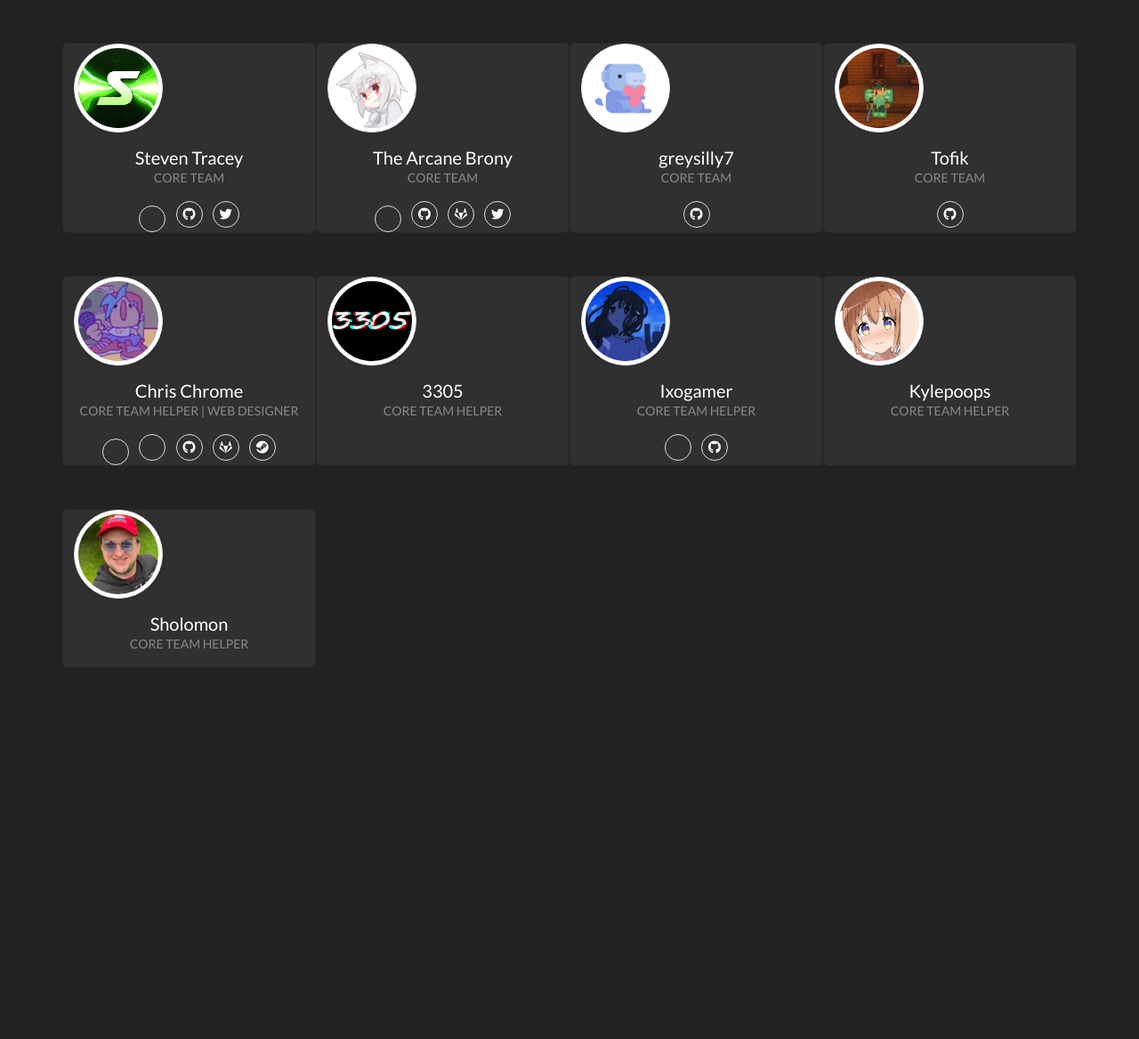
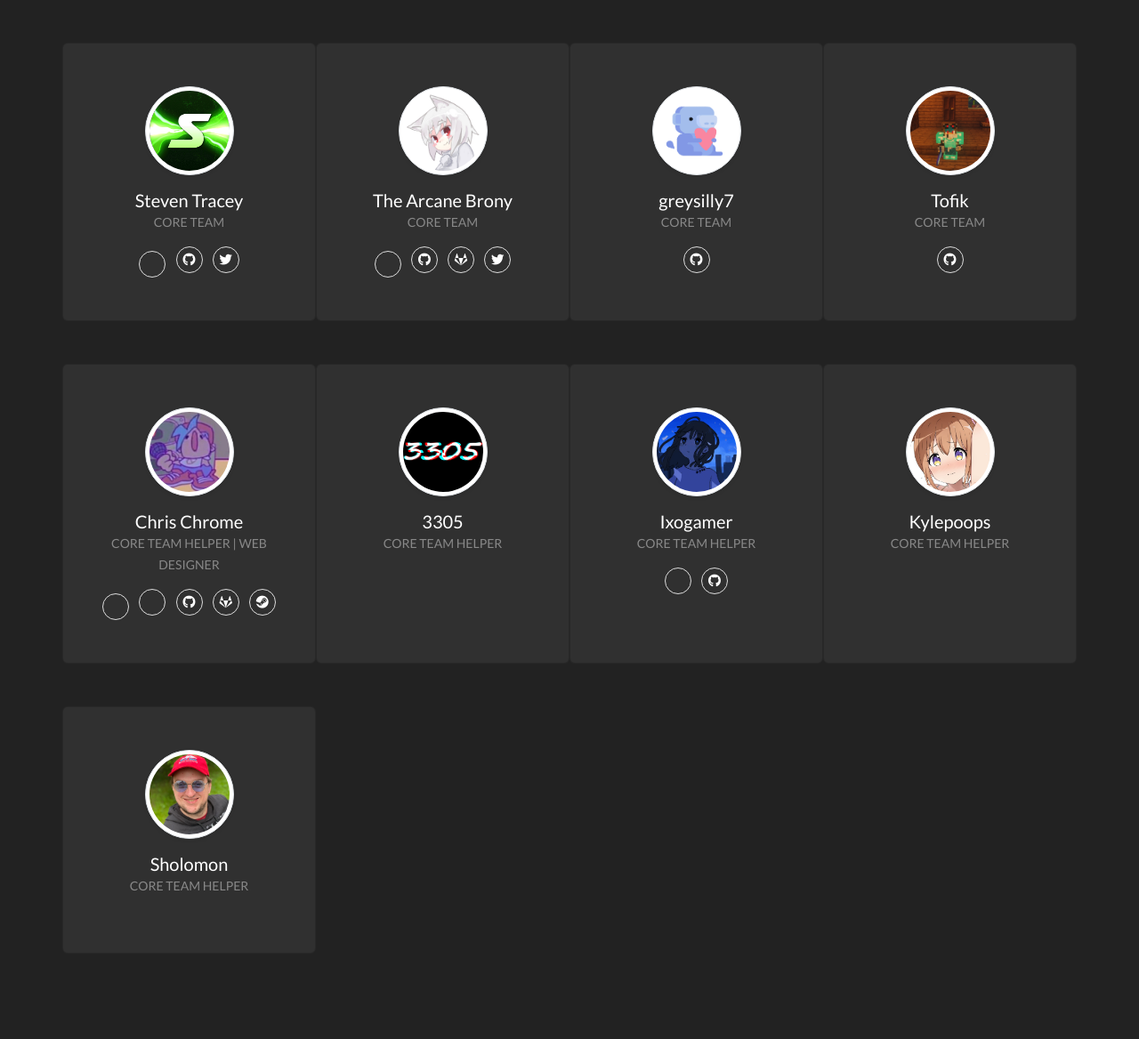
Before and after one commit to Pancaksee/test, a PHP site: page /team in a window 1280 px wide. Shown: the part 74-1242 px from the top of the page at 89% size. Before the commit the page ends 824 px from the top, so only its background shows below. Run offline with PHP 8.4, Linux system fonts and the light colour scheme; data that the repository does not hold is empty.

Commit message:
More styling updates, god help us all

```diff
--- a/team/index.php
+++ b/team/index.php
@@ -18,8 +18,7 @@
       text-align: center;
     } */
     a:link {
-      text-decoration: none;
-      2
+      text-decoration: none;2
     }
 
     a:visited {
@@ -46,7 +45,7 @@
       <div class="row text-center">
         <!-- Team item-->
         <div class="col-xl-3 card text-white bg-dark mb-3 col-sm-6 mb-5">
-          <img src="/assets/img/team/nevetS.gif" alt="" width="100" class="img-fluid rounded-circle mb-3 img-thumbnail shadow-sm">
+          <div class="py-5 px-4"><img src="/assets/img/team/nevetS.gif" alt="" width="100" class="img-fluid rounded-circle mb-3 img-thumbnail shadow-sm">
             <h5 class="mb-0"> Steven Tracey </h5><span class="small text-uppercase text-muted">Core Team</span>
             <ul class="social mb-0 list-inline mt-3">
               <li class="list-inline-item"><a href="http://nevets.tech/" class="social-link"><i style="color: #FFF;" class="far fa-browser"></i></a></li>
@@ -54,11 +53,12 @@
               <li class="list-inline-item"><a href="https://twitter.com/StevenTracey17" class="social-link"><i style="color: #FFF;" class="fab fa-twitter"></i></i></a></li>
             </ul>
           </div>
+        </div>
         <!-- End-->
 
         <!-- Team item-->
         <div class="col-xl-3 card text-white bg-dark mb-3 col-sm-6 mb-5">
-          <img src="/assets/img/team/TheArcaneBrony.png" alt="" width="100" class="img-fluid rounded-circle mb-3 img-thumbnail shadow-sm">
+          <div class="py-5 px-4"><img src="/assets/img/team/TheArcaneBrony.png" alt="" width="100" class="img-fluid rounded-circle mb-3 img-thumbnail shadow-sm">
             <h5 class="mb-0">The Arcane Brony</h5><span class="small text-uppercase text-muted">Core Team</span>
             <ul class="social mb-0 list-inline mt-3">
               <li class="list-inline-item"><a href="https://thearcanebrony.net/" class="social-link"><i style="color: #FFF;" class="far fa-browser"></i></a></li>
@@ -67,31 +67,34 @@
               <li class="list-inline-item"><a href="https://twitter.com/TheArcaneBrony" class="social-link"><i style="color: #FFF;" class="fab fa-twitter"></i></i></a></li>
             </ul>
           </div>
+        </div>
         <!-- End-->
 
         <!-- Team item-->
         <div class="col-xl-3 card text-white bg-dark mb-3 col-sm-6 mb-5">
-          <img src="/assets/img/team/greysilly.png" alt="" width="100" class="img-fluid rounded-circle mb-3 img-thumbnail shadow-sm">
+          <div class="py-5 px-4"><img src="/assets/img/team/greysilly.png" alt="" width="100" class="img-fluid rounded-circle mb-3 img-thumbnail shadow-sm">
             <h5 class="mb-0">greysilly7</h5><span class="small text-uppercase text-muted">Core Team</span>
             <ul class="social mb-0 list-inline mt-3">
               <li class="list-inline-item"><a href="https://github.com/greysilly7" class="social-link"><i style="color: #FFF;" class="fab fa-github"></i></a></li>
             </ul>
           </div>
+        </div>
         <!-- End-->
 
         <!-- Team item-->
         <div class="col-xl-3 card text-white bg-dark mb-3 col-sm-6 mb-5">
-          <img src="/assets/img/team/tofik.png" alt="" width="100" class="img-fluid rounded-circle mb-3 img-thumbnail shadow-sm">
+          <div class="py-5 px-4"><img src="/assets/img/team/tofik.png" alt="" width="100" class="img-fluid rounded-circle mb-3 img-thumbnail shadow-sm">
             <h5 class="mb-0">Tofik</h5><span class="small text-uppercase text-muted">Core Team</span>
             <ul class="social mb-0 list-inline mt-3">
               <li class="list-inline-item"><a href="https://github.com/Toffikk" class="social-link"><i style="color: #FFF;" class="fab fa-github"></i></a></li>
             </ul>
           </div>
+        </div>
         <!-- End-->
         <br>
         <!-- Team item-->
         <div class="col-xl-3 card text-white bg-dark mb-3 col-sm-6 mb-5">
-          <img src="/assets/img/team/ChrisChrome.png" alt="" width="100" class="img-fluid rounded-circle mb-3 img-thumbnail shadow-sm">
+          <div class="py-5 px-4"><img src="/assets/img/team/ChrisChrome.png" alt="" width="100" class="img-fluid rounded-circle mb-3 img-thumbnail shadow-sm">
             <h5 class="mb-0">Chris Chrome</h5><span class="small text-uppercase text-muted">Core Team Helper | Web Designer</span>
             <ul class="social mb-0 list-inline mt-3">
               <li class="list-inline-item"><a href="https://chrischromeyt.com/" class="social-link"><i style="color: #FFF;" class="far fa-browser"></i></a></li>
@@ -101,46 +104,51 @@
               <li class="list-inline-item"><a href="https://steamcommunity.com/id/ChrisChrome/" class="social-link"><i style="color: #FFF;" class="fab fa-steam"></i></a></li>
             </ul>
           </div>
+        </div>
         <!-- End-->
 
         <!-- Team item-->
         <div class="col-xl-3 card text-white bg-dark mb-3 col-sm-6 mb-5">
-          <img src="/assets/img/team/3305.png" alt="" width="100" class="img-fluid rounded-circle mb-3 img-thumbnail shadow-sm">
+          <div class="py-5 px-4"><img src="/assets/img/team/3305.png" alt="" width="100" class="img-fluid rounded-circle mb-3 img-thumbnail shadow-sm">
             <h5 class="mb-0">3305</h5><span class="small text-uppercase text-muted">Core Team Helper</span>
             <ul class="social mb-0 list-inline mt-3">
               <!-- 3305, if you're reading this, DM me some stuff to put here lol -->
             </ul>
           </div>
+        </div>
         <!-- End-->
 
         <!-- Team item-->
         <div class="col-xl-3 card text-white bg-dark mb-3 col-sm-6 mb-5">
-          <img src="/assets/img/team/Ixogamer.gif" alt="" width="100" class="img-fluid rounded-circle mb-3 img-thumbnail shadow-sm">
+          <div class="py-5 px-4"><img src="/assets/img/team/Ixogamer.gif" alt="" width="100" class="img-fluid rounded-circle mb-3 img-thumbnail shadow-sm">
             <h5 class="mb-0">Ixogamer</h5><span class="small text-uppercase text-muted">Core Team Helper</span>
             <ul class="social mb-0 list-inline mt-3">
               <li class="list-inline-item"><a href="https://twitter.com/Ixogamer_" class="social-link"><i style="color: #FFF;" class="fa fa-twitter"></i></a></li>
               <li class="list-inline-item"><a href="https://github.com/Ixogamer" class="social-link"><i style="color: #FFF;" class="fab fa-github"></i></a></li>
             </ul>
           </div>
+        </div>
         <!-- End-->
 
         <!-- Team item-->
         <div class="col-xl-3 card text-white bg-dark mb-3 col-sm-6 mb-5">
-          <img src="/assets/img/team/kylepoops.png" alt="" width="100" class="img-fluid rounded-circle mb-3 img-thumbnail shadow-sm">
+          <div class="py-5 px-4"><img src="/assets/img/team/kylepoops.png" alt="" width="100" class="img-fluid rounded-circle mb-3 img-thumbnail shadow-sm">
             <h5 class="mb-0">Kylepoops</h5><span class="small text-uppercase text-muted">Core Team Helper</span>
             <ul class="social mb-0 list-inline mt-3">
               <!-- Kylepoops, if you're reading this, DM me some stuff to put here lol -->
             </ul>
           </div>
+        </div>
         <!-- End-->
 
         <!-- Team item-->
         <div class="col-xl-3 card text-white bg-dark mb-3 col-sm-6 mb-5">
-          <img src="/assets/img/team/sholomon.png" alt="" width="100" class="img-fluid rounded-circle mb-3 img-thumbnail shadow-sm">
+          <div class="py-5 px-4"><img src="/assets/img/team/sholomon.png" alt="" width="100" class="img-fluid rounded-circle mb-3 img-thumbnail shadow-sm">
             <h5 class="mb-0">Sholomon</h5><span class="small text-uppercase text-muted">Core Team Helper</span>
             <ul class="social mb-0 list-inline mt-3">
               <!-- Sholomon, if you're reading this, DM me some stuff to put here lol -->
             </ul>
+          </div>
         </div>
         <!-- End-->
       </div>
```
Lines whose indentation alone changed are shown as unchanged.
